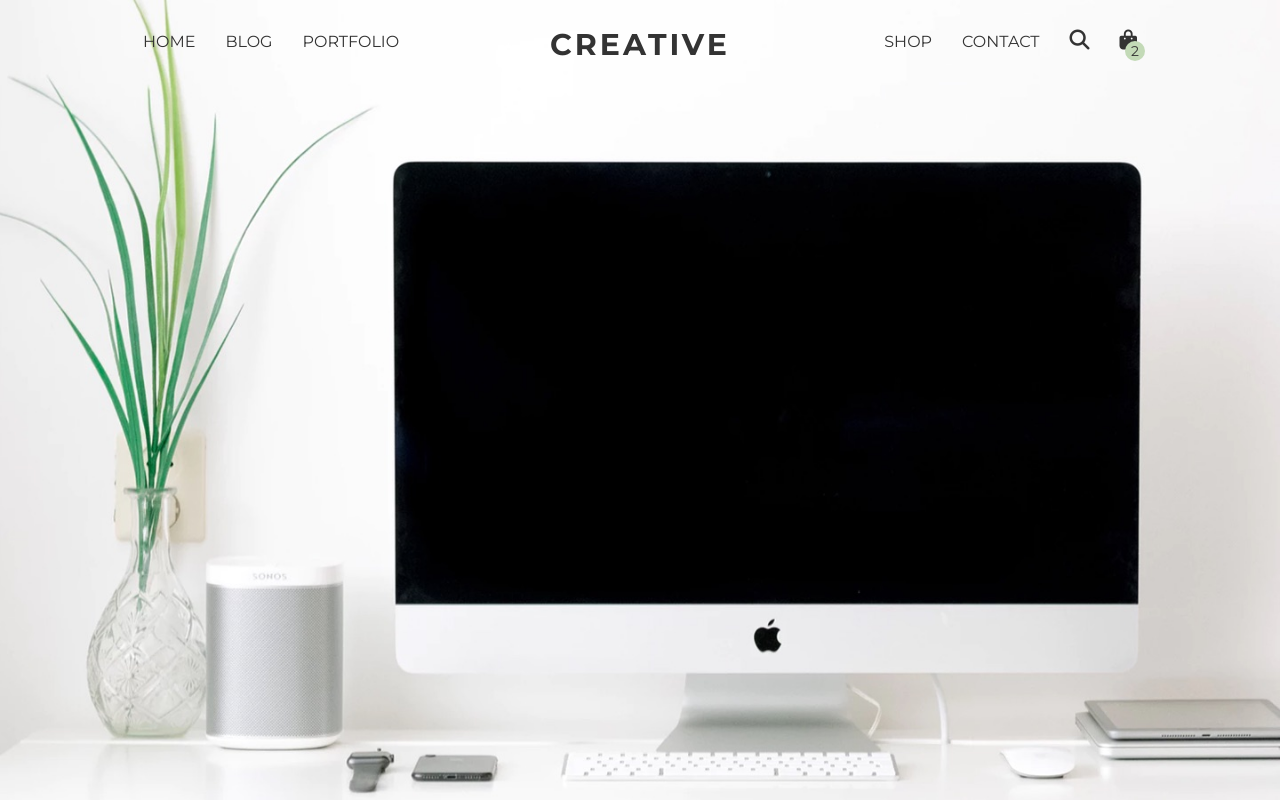
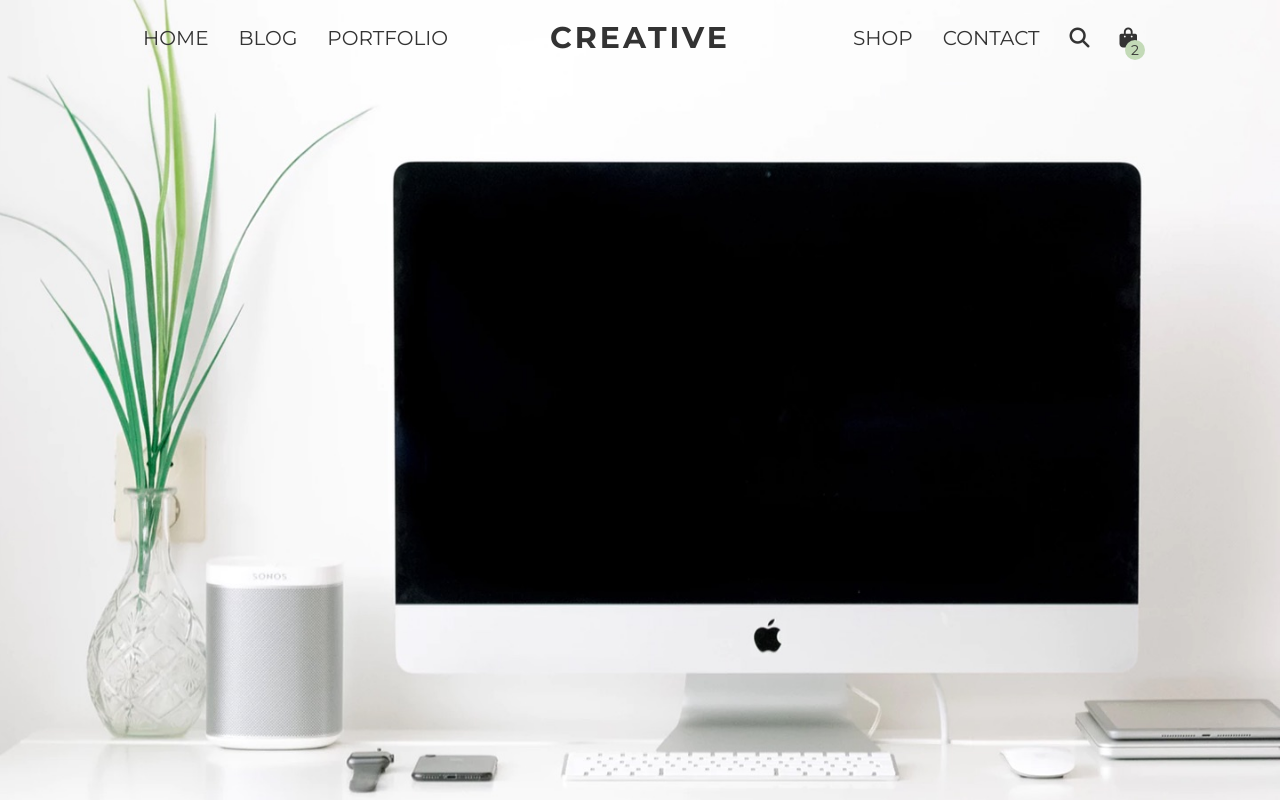
Before and after one commit to shanelbb/shanelBeebeProjectOne, a plain HTML site: page blog.html in a window 1280 px wide. Shown: the top 800 px of the page. Drawn offline with nearby package versions, Linux system fonts and the light colour scheme; some packages are replaced by stand-ins of ours; a script that the page names is missing.

Commit message:
fixed header alignment issues.

```diff
--- a/styles/sass/_header.scss
+++ b/styles/sass/_header.scss
@@ -23,7 +23,7 @@ input.toggle {
 }
 
 h2.siteLogo {
-  margin: 20px 0;
+  margin: 15px 0;
 }
 
 label.toggle {
@@ -41,6 +41,10 @@ label.toggle {
 .siteNavList {
   padding: 0;
   text-align: center;
+
+  a {
+    font-size: 0.8rem;
+  }
 }
 
 .navListGroup {
--- a/styles/sass/_mediaQueries.scss
+++ b/styles/sass/_mediaQueries.scss
@@ -50,6 +50,7 @@
           }
 
           a {
+            font-size: 0.7rem;
             transition: all 0.5s ease;
             &:hover,
             &:focus {
@@ -66,7 +67,7 @@
   }
 
   .siteLogo {
-    font-size: 1rem;
+    font-size: 1.1rem;
     text-align: center;
     width: 200px;
     height: 30px;
@@ -126,11 +127,11 @@
       font-size: 2rem;
     }
 
-   img {
-     height: 300px;
-     width: 300px;
-     border-radius: 50%;
-   }
+    img {
+      height: 300px;
+      width: 300px;
+      border-radius: 50%;
+    }
   }
 
   // Features Section styles
@@ -249,12 +250,13 @@
     width: 80%;
   }
 
-  .siteNavList {
+  .siteNavList li .innerList li a {
     font-size: 0.8rem;
   }
 
   .siteLogo {
     font-size: 1.3rem;
+    top: 3px;
   }
 
   .bottomList {
@@ -515,31 +517,17 @@
 // ** LARGE DESKTOP MEDIA QUERIES
 
 @media (min-width: 1200px) {
-  .siteNavList {
+  .siteNavList li .innerList li a {
     font-size: 1rem;
   }
 
   .siteLogo {
     font-size: 1.5rem;
+    top: 1px;
   }
 
-  // Footer Styles
-  .footerContainer {
-    p,
-    li,
-    a {
-      font-size: 0.8rem;
-    }
-
-    h5 {
-      font-size: 1.1rem;
-    }
-  }
-
-  .subscribeNow {
-    div {
-      justify-content: flex-end;
-    }
+  h2.siteLogo {
+    margin: 20px 0;
   }
 
   // Features section styles
@@ -561,4 +549,23 @@
       }
     }
   }
+
+  // Footer Styles
+  .footerContainer {
+    p,
+    li,
+    a {
+      font-size: 0.8rem;
+    }
+
+    h5 {
+      font-size: 1.1rem;
+    }
+  }
+
+  .subscribeNow {
+    div {
+      justify-content: flex-end;
+    }
+  }
 }
```
Also changed, not shown: styles/style.css.
